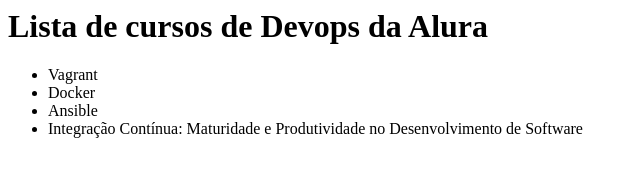
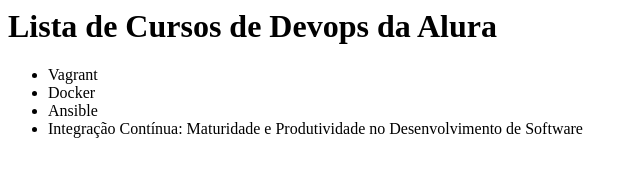
Before and after one commit to Mariana-RDS/alura-git, a plain HTML site: page index.html in a window 1280 px wide. Shown: the whole page, without its empty margins (0-640 px from the left). Drawn offline with Linux system fonts and the light colour scheme.

Commit message:
Curso com letra maiuscula

```diff
--- a/index.html
+++ b/index.html
@@ -1,7 +1,7 @@
 <meta charset="UTF-8">
 
 <head>
-    <h1>Lista de cursos de Devops da Alura</h1>
+    <h1>Lista de Cursos de Devops da Alura</h1>
 </head>
 <body>
     <ul>
```
